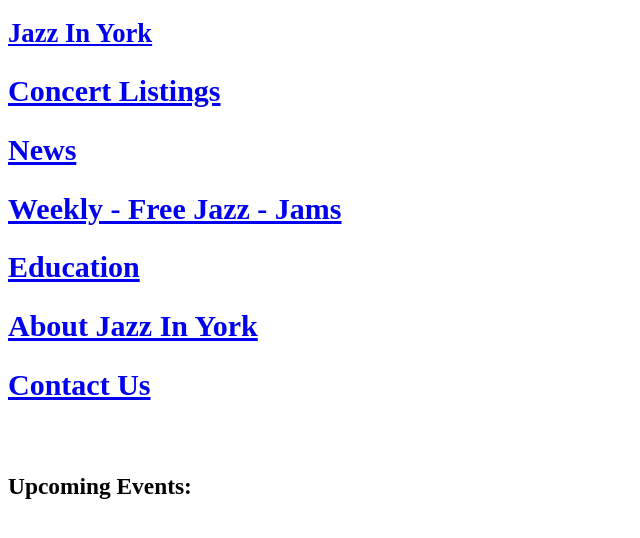
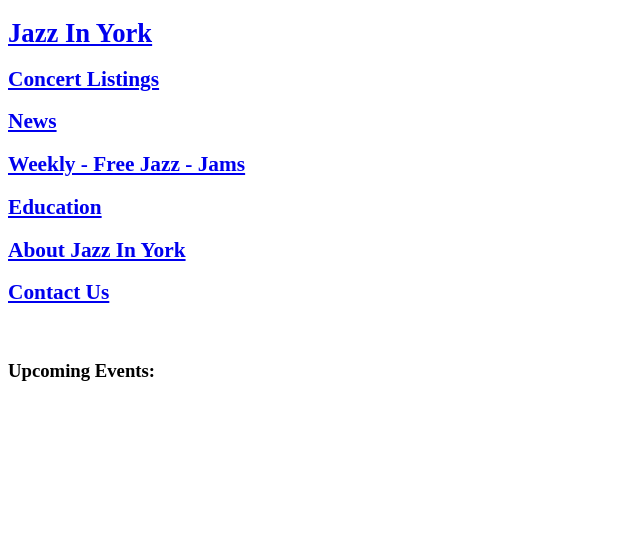
Before and after one commit to chazsinghqueensroadservices/jazzinyorkrefresh, a plain HTML site: page index.html in a window 1280 px wide. Shown: the whole page, without its empty margins (0-640 px from the left). Drawn offline with Linux system fonts and the light colour scheme.

Commit message:
update style.css

```diff
--- a/style.css
+++ b/style.css
@@ -3,6 +3,11 @@
   font-size: 20pt;
   text-decoration: none;
 }
+h2 {
+  color: maroon;
+  font-size: 16pt;
+  text-decoration: none;
+}
 body {
-    font-size: 15pt;
+    font-size: 12pt;
 }
```
